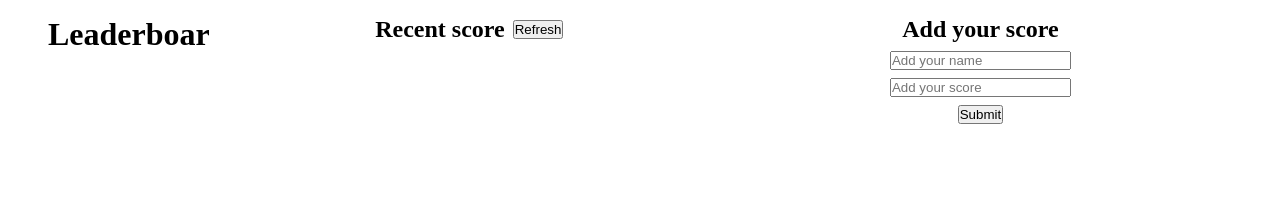
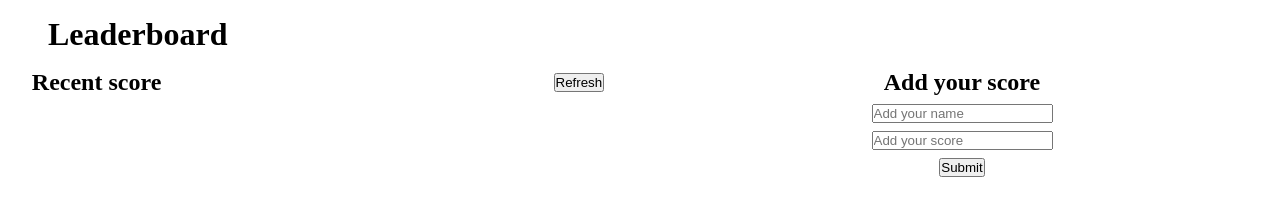
Before and after one commit to yersel500/leaderboard-project, a website built with webpack: page src/index.html in a window 1280 px wide. Built offline with nearby package versions, Linux system fonts and the light colour scheme.

Commit message:
Fix style

```diff
--- a/src/index.html
+++ b/src/index.html
@@ -6,8 +6,11 @@
     <title>Wbpack Exercise</title>
 </head>
 <body>
+    <div class="main-title">
+        <h1>Leaderboard</h1>
+    </div>
     <div class="container">
-        <h1>Leaderboar</h1>
+
         <div class="container-score">
             <div class="title-container">
                 <h2 class="title-score">
--- a/src/style.css
+++ b/src/style.css
@@ -14,7 +14,7 @@ form,
   flex: 1;
   gap: 0.5rem;
   align-items: center;
-  justify-content: space-around;
+  justify-content: space-between;
 }
 
 .container-input,
@@ -26,6 +26,9 @@ form,
 
 .container {
   align-items: flex-start;
+}
+
+.main-title {
   padding: 1rem 3rem;
 }
 
@@ -34,7 +37,8 @@ form,
   padding: 0.5rem;
 }
 
-.container-name {
+.container-name,
+.title-container {
   width: 90%;
 }
 
```
Also changed, not shown: dist/index.html.
